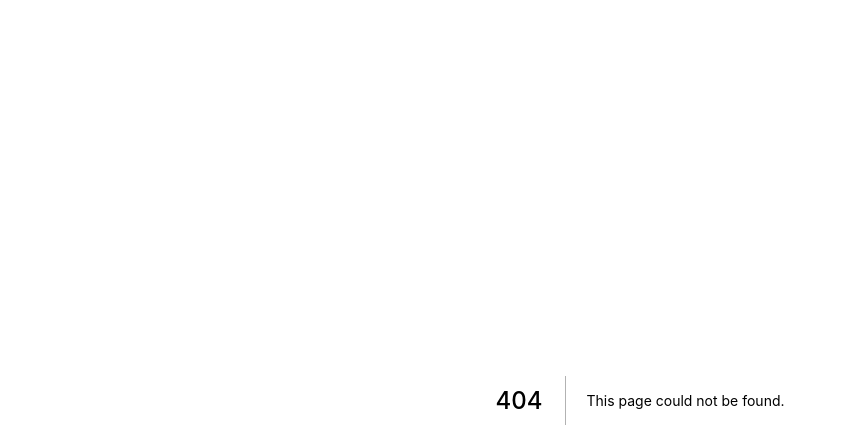
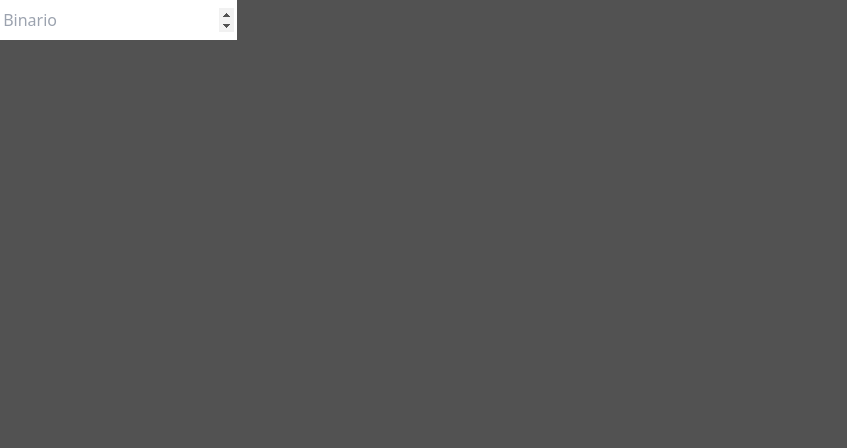
Before and after one commit to thalesms2/chamber, a Next.js app: page /shorts/bin2dec in a window 1280 px wide. Before the commit this address had no page. Shown: the top 448 px of the page, without its empty margins (0-847 px from the left). Built offline with nearby package versions, Linux system fonts and the light colour scheme; a web font is replaced by a local one.

Commit message:
feat: bin2dec

```diff
--- /dev/null
+++ b/pages/shorts/bin2dec.tsx
@@ -0,0 +1,47 @@
+import type { NextPage } from 'next'
+import React from 'react'
+import styled from 'styled-components'
+
+const Wrapper = styled.div`
+    background-color: #525252;
+    height: 100vh;
+`
+
+const Input = styled.input`
+    padding: .5em .2em;
+`
+
+const BinDec: NextPage = () => {
+    const [number, setNumber] = React.useState<number>()
+    const handleInput = (event: React.ChangeEvent<HTMLInputElement>) => {
+        setNumber(parseInt((event.target as HTMLInputElement).value))
+    }
+    const renderNumber = (number: any) => {
+        if (number) {
+            const numberString = number.toString()
+            for(let i = 0; i < numberString.length + 1; i++) {
+                for(let j = 2; j < 10; j++) {
+                    if(numberString[i] == j) {
+                        return 'Informe um número binário!'
+                    }
+                }
+            }
+            return parseInt(number, 2)
+        }
+    }
+    return (
+        <Wrapper>
+            <Input
+                type='number'
+                placeholder='Binario'
+                value={number}
+                onChange={handleInput}
+            />
+            {renderNumber(number)}
+        </Wrapper>
+    )
+}
+
+export default BinDec
+
+// Seletor para campo e clickable insert
```
